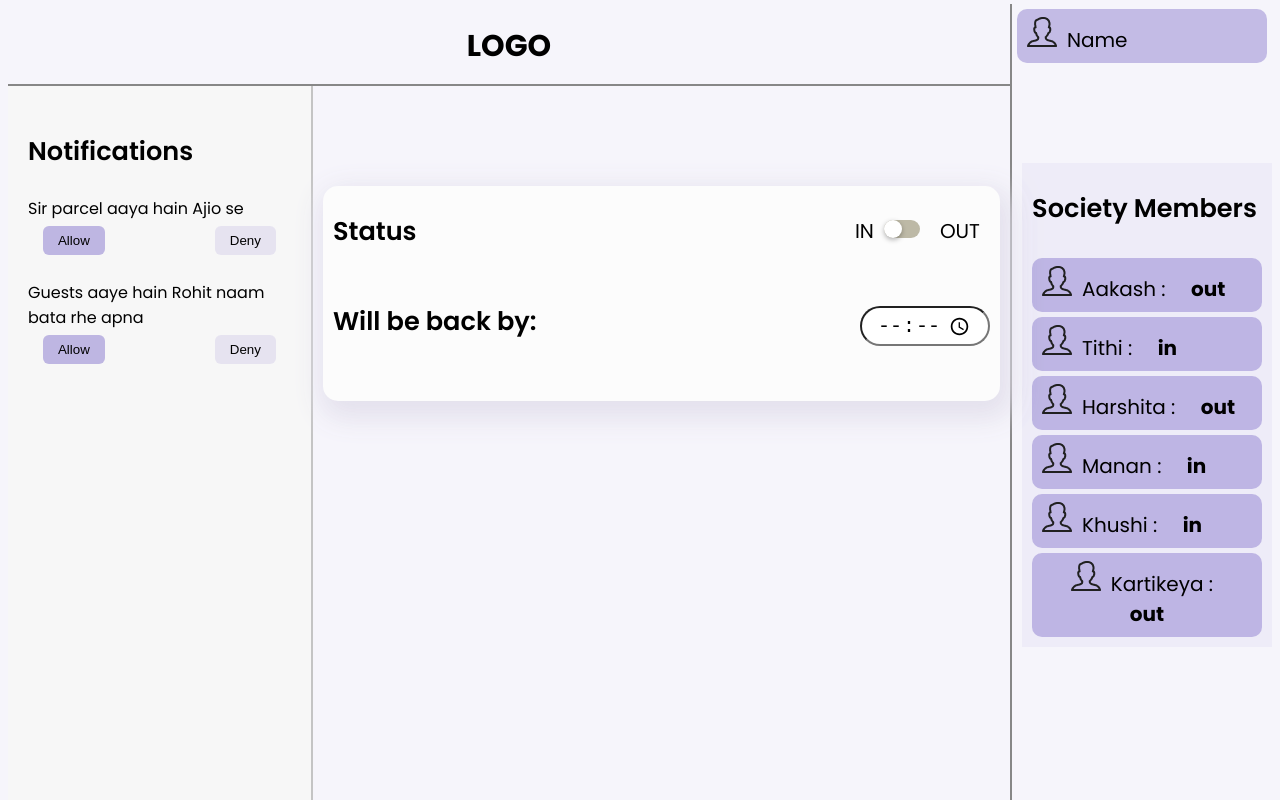
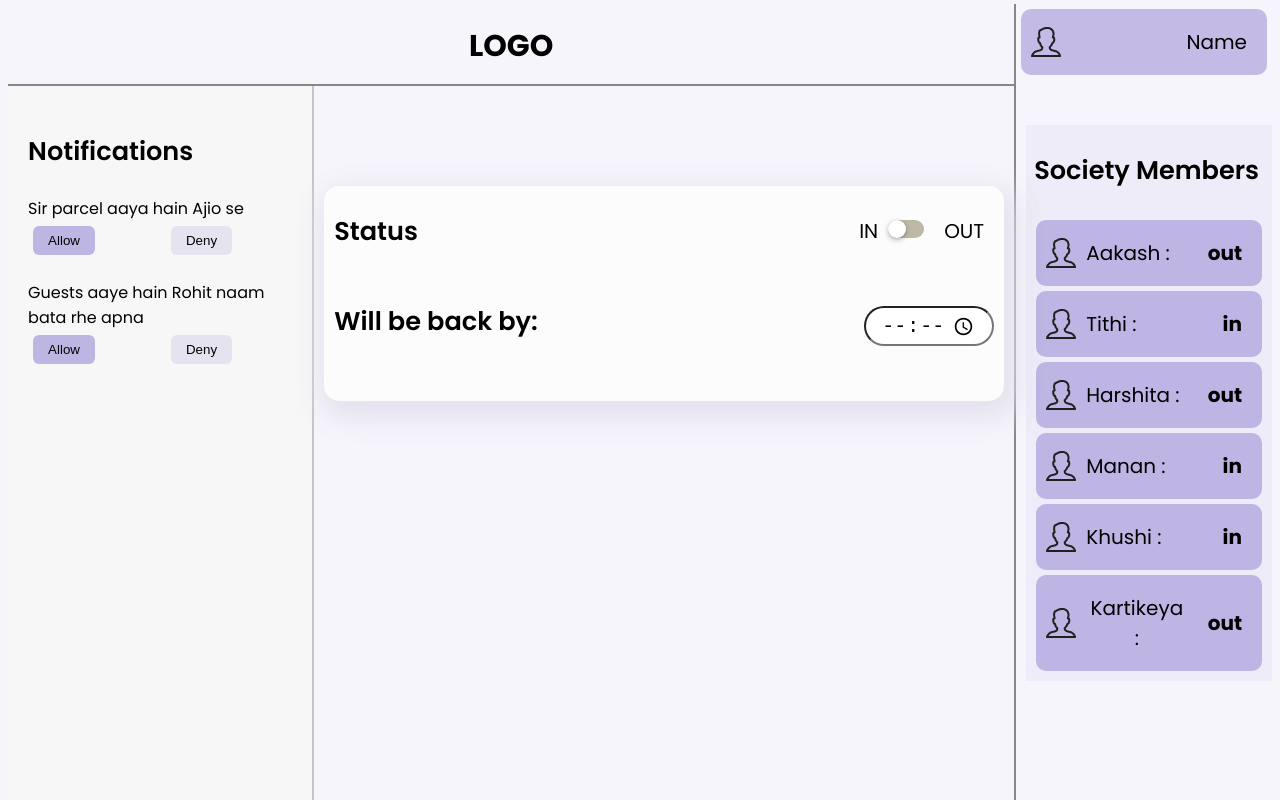
Before and after one commit to aakash-taneja/gatteekeep, a React (Create React App) app: page /userdashboard in a window 1280 px wide. Shown: the top 800 px of the page. Built offline with nearby package versions, Linux system fonts and the light colour scheme.

Commit message:
updated css of dashboards

```diff
--- a/src/App.css
+++ b/src/App.css
@@ -4,38 +4,3 @@
   background: rgba(78, 55, 178, 0.05);
   padding: 4px 8px 6px 8px;
 }
-
-.App-logo {
-  height: 40vmin;
-  pointer-events: none;
-}
-
-@media (prefers-reduced-motion: no-preference) {
-  .App-logo {
-    animation: App-logo-spin infinite 20s linear;
-  }
-}
-
-.App-header {
-  background-color: #282c34;
-  min-height: 100vh;
-  display: flex;
-  flex-direction: column;
-  align-items: center;
-  justify-content: center;
-  font-size: calc(10px + 2vmin);
-  color: white;
-}
-
-.App-link {
-  color: #61dafb;
-}
-
-@keyframes App-logo-spin {
-  from {
-    transform: rotate(0deg);
-  }
-  to {
-    transform: rotate(360deg);
-  }
-}
--- a/src/Dashboard.jsx
+++ b/src/Dashboard.jsx
@@ -10,7 +10,6 @@ function App() {
   return (
     <div className="App">
       <RenderStatusAndMessage id={flatNo}/>
-      {/* <Guard/> */}
       <RenderMembers members={MEMBERS}/>
     </div>
   );
--- a/src/components/RenderMembers.css
+++ b/src/components/RenderMembers.css
@@ -1,11 +1,10 @@
-#members{
+#members {
   width: 20%;
   height: 100vh;
   background: #f7f7f7;
-
 }
 
-.socMembers{
+.socMembers {
   /* border: 1px solid black; */
   display: flex;
   margin: 5px;
@@ -13,12 +12,16 @@
   justify-content: space-between;
   background: rgba(78, 55, 178, 0.3);
   border-radius: 10px;
-    align-items: baseline;
+  align-items: center;
 }
 
-#statusMembers{
+#statusMembers {
   background: rgba(78, 55, 178, 0.05);
   padding: 0 5px 5px 5px;
   margin-left: 10px;
-    margin-top: 100px;
+  margin-top: 50px;
 }
+.nameAndIcon {
+  display: flex;
+  align-items: center;
+}
--- a/src/components/RenderMembers.js
+++ b/src/components/RenderMembers.js
@@ -5,7 +5,10 @@ import icon from './layer1.png';
 function RenderMembers({ members }) {
     return (
         <div>
-            <div className="socMembers"><p><img src={icon} alt="icon"></img><span>Name</span></p></div>
+            <div className="socMembers">
+                    <img src={icon} alt="icon"></img>
+                    <span>Name</span>
+            </div>
             <div id="statusMembers">
                 <h3>Society Members</h3>
 
@@ -13,7 +16,11 @@ function RenderMembers({ members }) {
                     members.map((member) => {
                         return (
                             <div key={member.flat} className="socMembers">
-                                <p><img src={icon} alt="icon"></img><span>{member.name + ' :'} </span><span className="st"><strong>{member.status}</strong></span></p>
+                                    <div className="nameAndIcon">
+                                        <img src={icon} alt="icon"></img>
+                                        <span>{member.name + ' :'} </span>
+                                    </div>
+                                    <span className="st"><strong>{member.status}</strong></span>
                             </div>
                         )
                     })
--- a/src/components/rendermessage/RenderMessage.css
+++ b/src/components/rendermessage/RenderMessage.css
@@ -1,40 +1,38 @@
-.subcontainer1{
-    order:2;
+.subcontainer1 {
+  order: 2;
   flex: 2;
   border-right: 2px solid #c4c4c4;
   background: #f7f7f7;
   padding: 2%;
   text-align: left;
 }
-.message{
+.message {
   padding-bottom: 20px;
 }
 
-h3{
+h3 {
   text-align: left;
   font-size: 1.6em;
   font-weight: 600;
 }
 
-#allow{
-    margin-right:30px;
-    background-color: #BEB6E2;
-
+#allow {
+  background-color: #beb6e2;
 }
 
-#deny{
-    margin-left:60px;
+#deny {
+  margin-right: 60px;
   background-color: rgba(78, 55, 178, 0.1);
 }
 
-button{
+button {
   padding: 7px 15px;
   border-radius: 6px;
   border: none;
   margin: 5px;
 }
 
-.btn{
+.btn {
   display: flex;
-    justify-content: space-around;
+  justify-content: space-between;
 }
```
Lines whose indentation alone changed are shown as unchanged.
